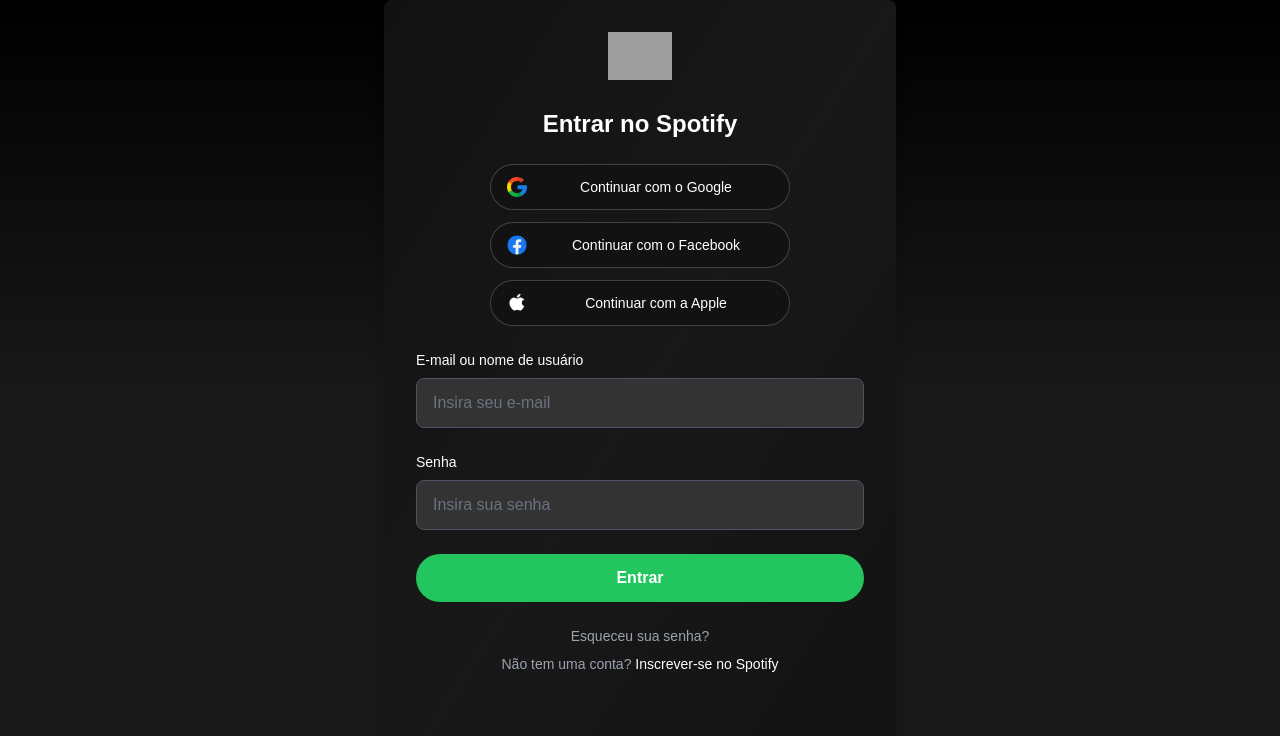
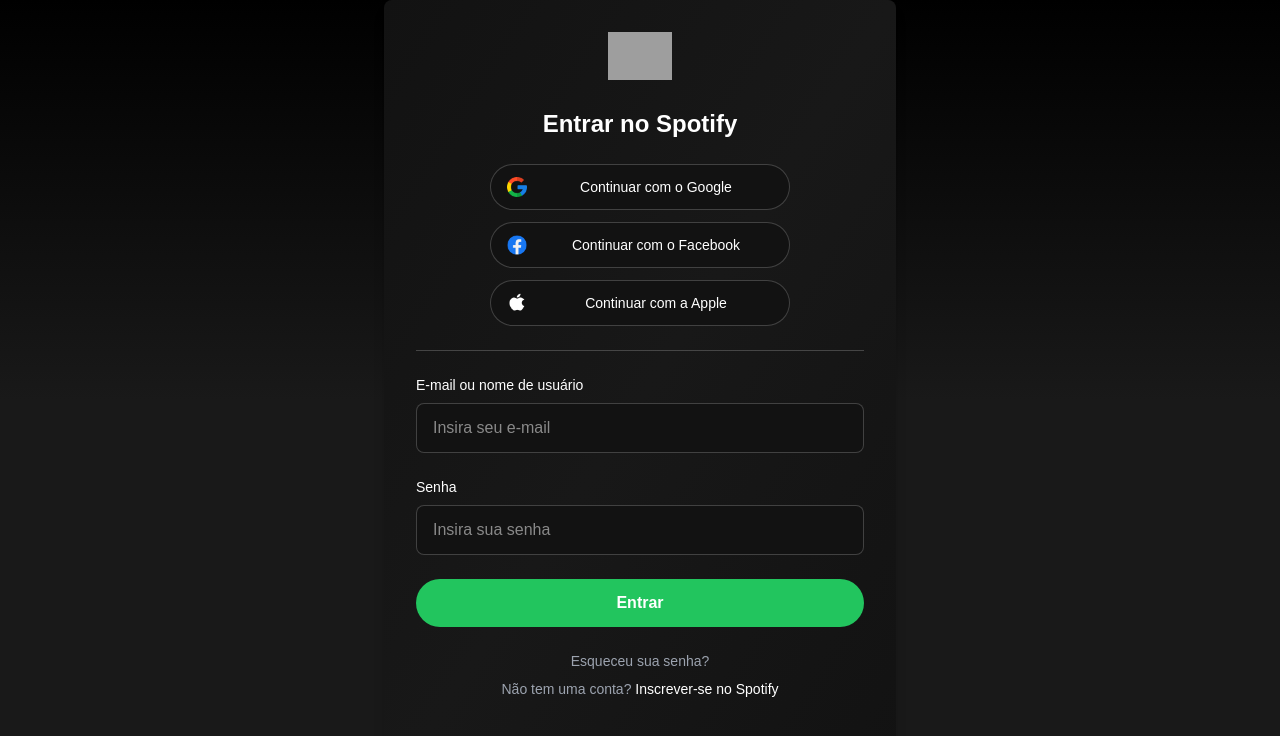
Before and after one commit to BilionBoy/spotify-projeto, a Next.js app: page /login in a window 1280 px wide. Shown: the top 736 px of the page. Built offline with nearby package versions, Linux system fonts and the light colour scheme; grey boxes are pictures that could not be loaded.

Commit message:
refactor: linha de separação e background inputs

```diff
--- a/app/login/page.tsx
+++ b/app/login/page.tsx
@@ -15,12 +15,13 @@ export default function LoginPage() {
                 </div>
                 <h1 className="text-2xl font-bold text-white text-center">Entrar no Spotify</h1>
 
-                {/* Botões de Login Social */}
                 <div className="flex flex-col space-y-3">
                     <GoogleLogo />
                     <FacebookLogo />
                     <AppleLogo />
                 </div>
+
+                <div className="border-t border-white/20 mt-6"></div>
 
                 {/* Formulário de Login */}
                 <div className="space-y-6">
@@ -35,9 +36,12 @@ export default function LoginPage() {
                             autoComplete="email"
                             required
                             placeholder="Insira seu e-mail"
-                            className="w-full px-4 py-3 text-base text-white bg-[#333] border border-gray-600 rounded-lg focus:outline-none focus:ring-2 focus:ring-green-500 placeholder-gray-500"
+                            className="w-full px-4 py-3 text-base text-white bg-[#121212] border border-white/20 rounded-lg focus:outline-none focus:ring-2 focus:ring-green-500 placeholder-white/50"
                         />
                     </div>
+
+
+
                     <div>
                         <label htmlFor="password" className="block text-sm font-medium text-white mb-2">
                             Senha
@@ -49,9 +53,10 @@ export default function LoginPage() {
                             autoComplete="current-password"
                             required
                             placeholder="Insira sua senha"
-                            className="w-full px-4 py-3 text-base text-white bg-[#333] border border-gray-600 rounded-lg focus:outline-none focus:ring-2 focus:ring-green-500 placeholder-gray-500"
+                            className="w-full px-4 py-3 text-base text-white bg-[#121212] border border-white/20 rounded-lg focus:outline-none focus:ring-2 focus:ring-green-500 placeholder-white/50"
                         />
                     </div>
+
                     <button className="w-full px-4 py-3 text-base font-bold text-white bg-green-500 rounded-full hover:bg-green-600">
                         Entrar
                     </button>
```
